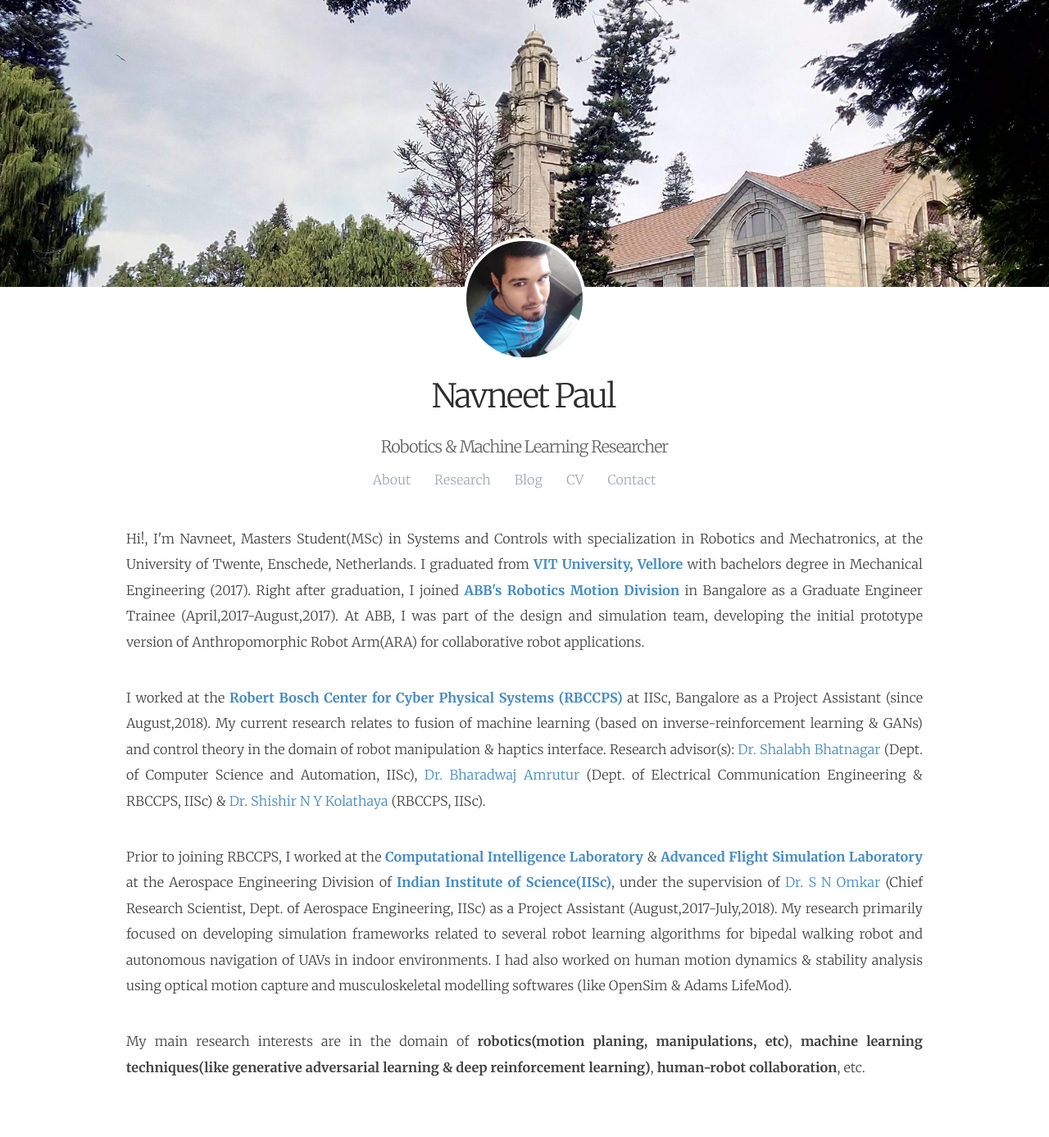
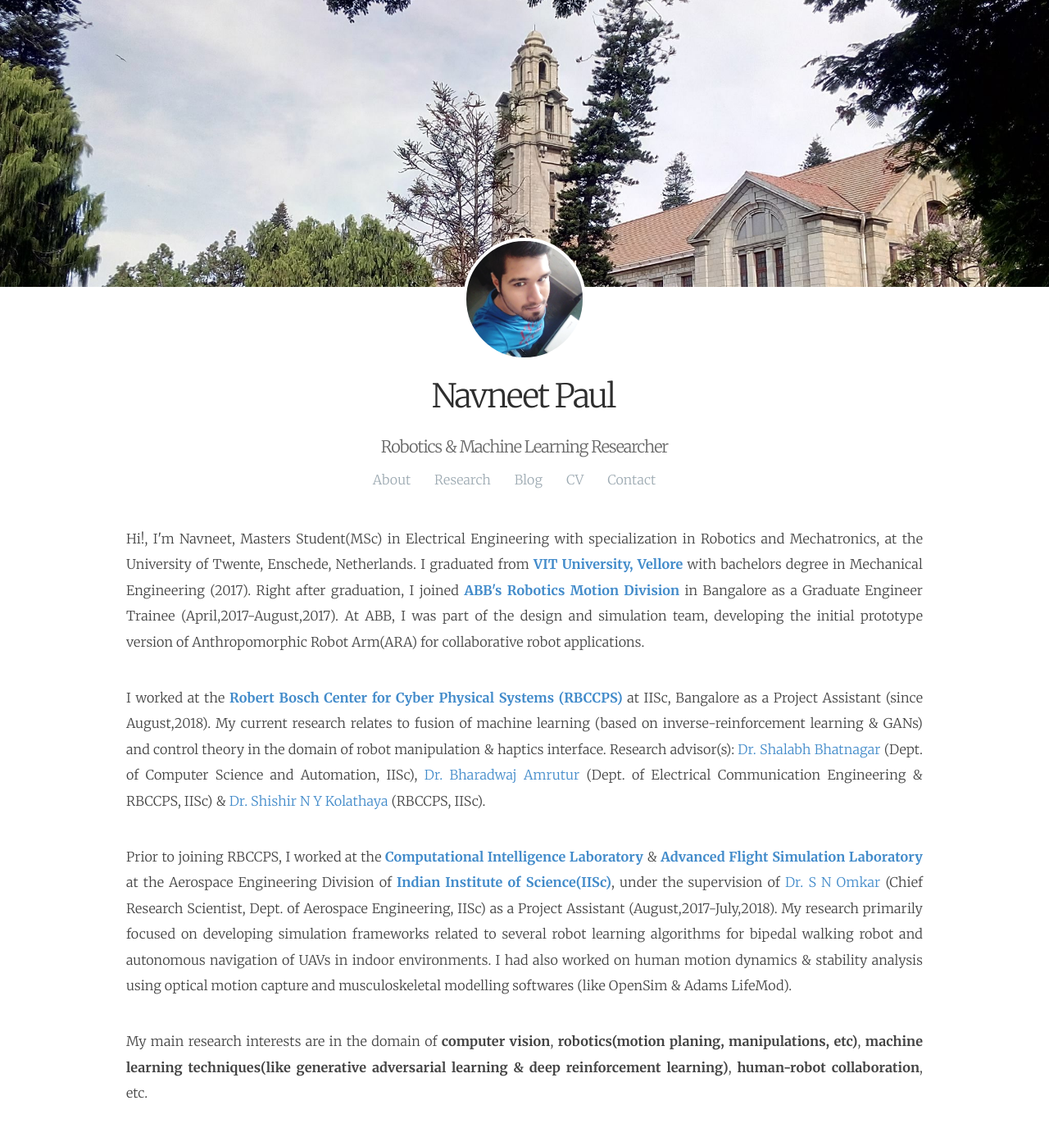
Before and after one commit to navuboy/navuboy.github.io, a Jekyll site: the page built from index.html, in a window 1280 px wide. Shown: the whole page at 82% size. Built offline with Jekyll 4.4.1, drawn with Linux system fonts in a browser that asks for light colours; some web fonts are replaced; before the commit the page ends 1356 px from its top, so only the background shows below that.

Commit message:
Update main.md

```diff
--- a/_includes/main.md
+++ b/_includes/main.md
@@ -1,7 +1,7 @@
 <main class="content" role="main" style="padding-left: 90px; padding-right:90px; font-size: 90%; font-family: 'Merriweather', 'Hiragino Sans GB', 'Microsoft YaHei', 'WenQuanYi Micro Hei',sans-serif">
 
 <p style="text-align:justify">
-Hi!, I'm Navneet, Masters Student(MSc) in Systems and Controls with specialization in Robotics and Mechatronics, at the University of Twente, Enschede, Netherlands. I graduated from <strong><a href="http://www.vit.ac.in/" class="md-link">VIT University, Vellore</a></strong> with bachelors degree in Mechanical Engineering (2017). Right after graduation, I joined <strong><a href="https://new.abb.com/products/robotics" class="md-link">ABB's Robotics Motion Division</a></strong> in Bangalore as a Graduate Engineer Trainee (April,2017-August,2017). At ABB, I was part of the design and simulation team, developing the initial prototype version of Anthropomorphic Robot Arm(ARA) for collaborative robot applications.</p>
+Hi!, I'm Navneet, Masters Student(MSc) in Electrical Engineering with specialization in Robotics and Mechatronics, at the University of Twente, Enschede, Netherlands. I graduated from <strong><a href="http://www.vit.ac.in/" class="md-link">VIT University, Vellore</a></strong> with bachelors degree in Mechanical Engineering (2017). Right after graduation, I joined <strong><a href="https://new.abb.com/products/robotics" class="md-link">ABB's Robotics Motion Division</a></strong> in Bangalore as a Graduate Engineer Trainee (April,2017-August,2017). At ABB, I was part of the design and simulation team, developing the initial prototype version of Anthropomorphic Robot Arm(ARA) for collaborative robot applications.</p>
 <br>
 <p style="text-align:justify">
 I worked at the <strong><a href="http://www.rbccps.org/" class="md-link">Robert Bosch Center for Cyber Physical Systems (RBCCPS)</a></strong> at IISc, Bangalore as a Project Assistant (since August,2018). My current research relates to fusion of machine learning (based on inverse-reinforcement learning & GANs) and control theory in the domain of robot manipulation & haptics interface. Research advisor(s): <a href="https://drona.csa.iisc.ac.in/~shalabh/" class="md-link"> Dr. Shalabh Bhatnagar</a> (Dept. of Computer Science and Automation, IISc), <a href="http://www.cense.iisc.ac.in/bharadwaj-amrutur" class="md-link">Dr. Bharadwaj Amrutur</a> (Dept. of Electrical Communication Engineering & RBCCPS, IISc) & <a href="https://shishirny.github.io/" class="md-link">Dr. Shishir N Y Kolathaya</a> (RBCCPS, IISc).
@@ -10,7 +10,7 @@ I worked at the <strong><a href="http://www.rbccps.org/" class="md-link">Robert
 <p style="text-align:justify">
 Prior to joining RBCCPS, I worked at the <strong><a href="https://sites.google.com/site/compintellab/home" class="md-link">Computational Intelligence Laboratory</a></strong> & <strong><a href="https://sites.google.com/site/compintellab/home/uavla" class="md-link">Advanced Flight Simulation Laboratory</a></strong> at the Aerospace Engineering Division of <strong><a href="https://iisc.ac.in/" class="md-link">Indian Institute of Science(IISc)</a></strong>, under the supervision of <a href="http://www.aero.iisc.ernet.in/people/s-n-omkar/" class="md-link">Dr. S N Omkar</a> (Chief Research Scientist, Dept. of Aerospace Engineering, IISc) as a Project Assistant (August,2017-July,2018). My research primarily focused on developing simulation frameworks related to several robot learning algorithms for bipedal walking robot and autonomous navigation of UAVs in indoor environments. I had also worked on human motion dynamics & stability analysis using optical motion capture and musculoskeletal modelling softwares (like OpenSim & Adams LifeMod).</p>
 <br>
-<p style="text-align:justify">My main research interests are in the domain of <strong>robotics(motion planing, manipulations, etc)</strong>, <strong>machine learning techniques(like generative adversarial learning & deep reinforcement learning)</strong>, <strong>human-robot collaboration</strong>, etc.</p>
+<p style="text-align:justify">My main research interests are in the domain of <strong>computer vision</strong>, <strong>robotics(motion planing, manipulations, etc)</strong>, <strong>machine learning techniques(like generative adversarial learning & deep reinforcement learning)</strong>, <strong>human-robot collaboration</strong>, etc.</p>
 <br>
 
 </main>
```
